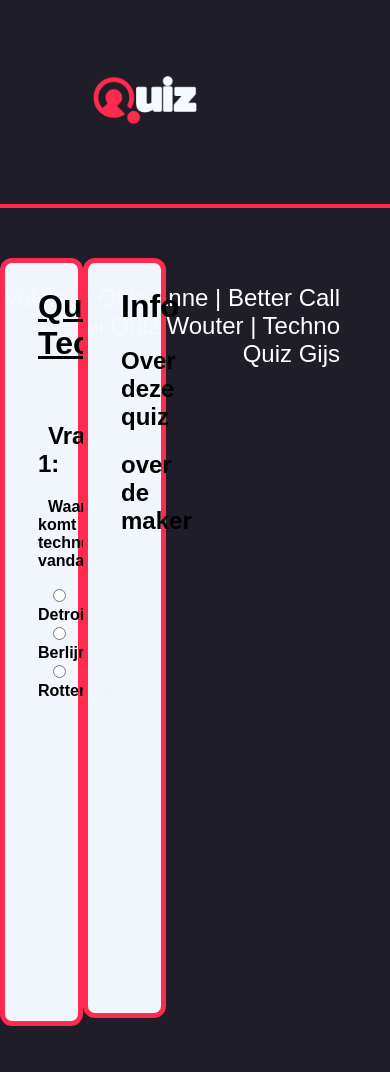
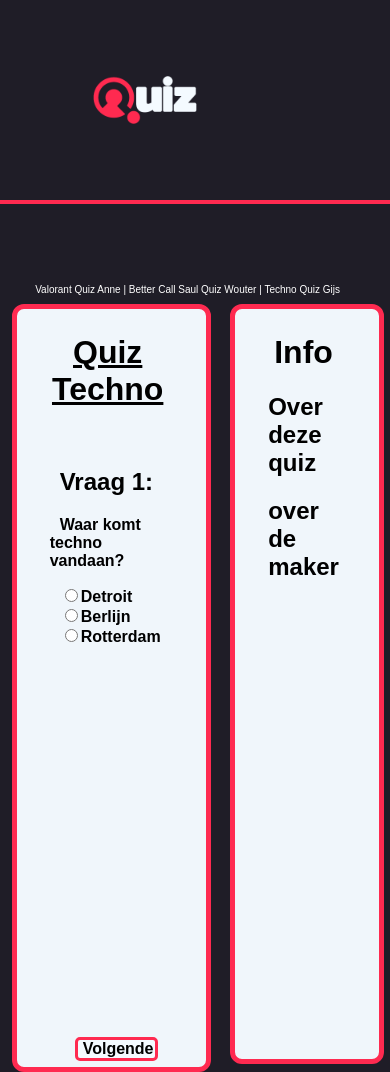
Before and after one commit to WBackx/Quizie, a plain HTML site: page Quiz/Quizes/Pagina_GIjs/index.html in a window 390 px wide. Shown: the top 1072 px of the page. Drawn offline with nearby package versions, Linux system fonts and the light colour scheme; a script that the page names is missing; a web font is replaced by a local one.

Commit message:
@media tags

```diff
--- a/Quiz/Quizes/Pagina_GIjs/style/style.css
+++ b/Quiz/Quizes/Pagina_GIjs/style/style.css
@@ -146,3 +146,30 @@ a{
 #container:hover {
     border: #ffaebb solid 5px;
 }
+@media (max-width:1040px) {
+    .headerLinks {
+        font-size: medium;
+    }
+}
+@media (max-width:800px) {
+    .headerLinks {
+        font-size: small;
+    }
+   .header {
+    height: 200px;
+   }
+   .flexcontainer {
+    margin-top: 100px;
+   }
+}
+@media (max-width:550px) {
+    .headerLinks {
+        font-size: x-small;
+    }
+   .header {
+    height: 200px;
+   }
+   .flexcontainer {
+    margin-top: 100px;
+   }
+}
--- a/Quiz/Quizes/Wouter_Quiz/Css/style.css
+++ b/Quiz/Quizes/Wouter_Quiz/Css/style.css
@@ -146,3 +146,31 @@ a{
 #container:hover {
     border: #ffaebb solid 5px;
 }
+
+@media (max-width:1040px) {
+    .headerLinks {
+        font-size: medium;
+    }
+}
+@media (max-width:800px) {
+    .headerLinks {
+        font-size: small;
+    }
+   .header {
+    height: 200px;
+   }
+   .flexcontainer {
+    margin-top: 100px;
+   }
+}
+@media (max-width:550px) {
+    .headerLinks {
+        font-size: x-small;
+    }
+   .header {
+    height: 200px;
+   }
+   .flexcontainer {
+    margin-top: 100px;
+   }
+}
```
